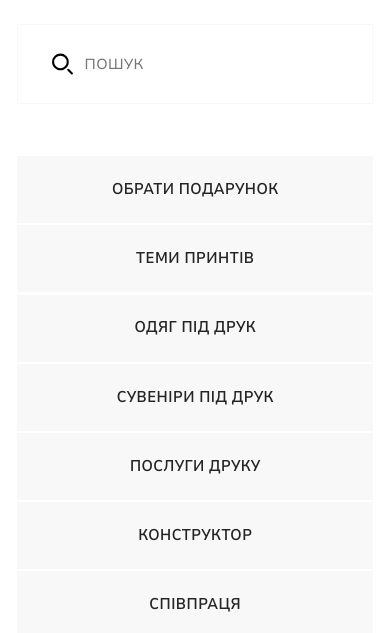
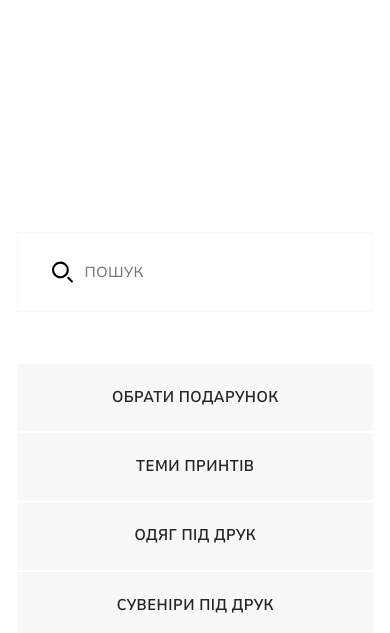
Before and after one commit to Romko04/tatysho-front, a plain HTML site: page index.html in a window 390 px wide. Both pictures are taken after a click on the button 330 px from the left and 166 px from the top of the page. Shown: the part 211-844 px from the top of the page. Drawn offline with Linux system fonts and the light colour scheme; files whose address does not match are found by name.

Commit message:
edits menu

```diff
--- a/css/style.css
+++ b/css/style.css
@@ -817,7 +817,7 @@ a:hover svg path {
         transition: all .6s ease;
         width: 100%;
         padding: 1.6rem;
-        padding-top: 3rem;
+        padding-top: 23rem;
         z-index: -1;
         top: -200%;
         background-color: #fff;
@@ -827,7 +827,7 @@ a:hover svg path {
     .header__content.active{
         top: 19.6rem;
         overflow: scroll;
-        height: 76vh;
+        height: 100vh;
     }
 
     .preheader__content {
```
